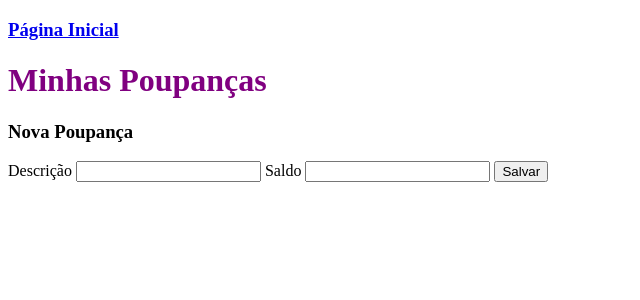
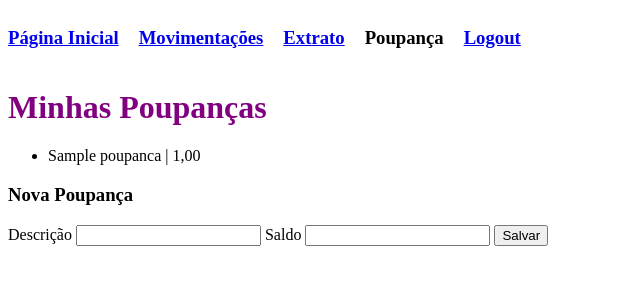
Before and after one commit to annydomingos/Supple, a Django app: page /poupanca in a window 1280 px wide. Shown: the top 300 px of the page, without its empty margins (0-640 px from the left). Run offline with Django 4.2, Linux system fonts and the light colour scheme; the first user in the database is signed in; tables that the repository leaves empty hold one stand-in row (Sample ...); some libraries are stand-ins or nearby versions.

Commit message:
feito lista de poupanças

```diff
--- a/financeiro/static/css/style.css
+++ b/financeiro/static/css/style.css
@@ -1,3 +1,9 @@
+
 h1{
   color: purple;
 }
+
+.nav-horizontal{
+  display: flex;
+  gap: 20px;
+}
--- a/financeiro/templates/poupanca.html
+++ b/financeiro/templates/poupanca.html
@@ -12,8 +12,28 @@
     <link href="https://fonts.googleapis.com/css2?family=Josefin+Sans:wght@400;500;600&display=swap" rel="stylesheet">
     <link rel="stylesheet" href="{% static  'css/style.css' %}">
 </head>
-<a href="{% url 'pagina_inicial' %}"><h3>Página Inicial</h3></a>
+<nav class="nav-horizontal">
+    <a href="{% url 'pagina_inicial' %}"><h3>Página Inicial</h3></a>
+    <a href="{% url 'index' %}"><h3>Movimentações</h3></a>
+    <a href="{% url 'extrato' %}"><h3>Extrato</h3></a>
+    <h3>Poupança</h3>
+    <a href="{% url 'logout' %}"><h3>Logout</h3></a>
+</nav>
+
+
 <h1>Minhas Poupanças</h1>
+    {% if lista_poupanca %}
+    <ul>
+        {% for poupanca in lista_poupanca %}
+
+        <li>{{ poupanca.nome_poupanca }} | {{ poupanca.saldo_poupanca }}</li>
+
+        {% endfor %}
+    </ul>
+
+
+    {% endif %}
+
 <h3>Nova Poupança</h3>
 
  <form method="POST" action="/nova_poupanca/submit">
--- a/financeiro/views.py
+++ b/financeiro/views.py
@@ -93,7 +93,7 @@ def extrato(request):
         context = {'lista_mov' : lista_mov }
         return render(request, 'extrato.html', context)
     else:
-        return redirect('login.html')
+        return redirect('login')
 
 
 def pagina_inicial(request):
@@ -104,11 +104,11 @@ def pagina_inicial(request):
 
 def poupanca(request):
     if request.user.is_authenticated:
-        poupanca = Poupanca.objects.all()
-        context = {'poupanca' : poupanca}
+        lista_poupanca = Poupanca.objects.order_by('-id')
+        context = {'lista_poupanca' : lista_poupanca}
         return render(request,'poupanca.html', context)
     else:
-        return redirect('login.html')
+        return redirect('login')
 
 
 
@@ -125,7 +125,10 @@ def nova_poupanca_submit(request):
                     )
                     poup.save()
                     messages.success(request, "Poupança criada com sucesso")
-                    return render(request,'templates/poupanca.html')
+                    lista_poupanca = Poupanca.objects.order_by('-id')
+                    context = {'lista_poupanca' : lista_poupanca}
+
+                    return render(request,'poupanca.html', context)
                 except:
                     messages.error(request,'Erro ao criar objeto')
                     return render(request,'poupanca.html')
```
Also changed, not shown: financeiro/templates/extrato.html (+9 -2 lines), financeiro/templates/index.html (+7 -2 lines).
